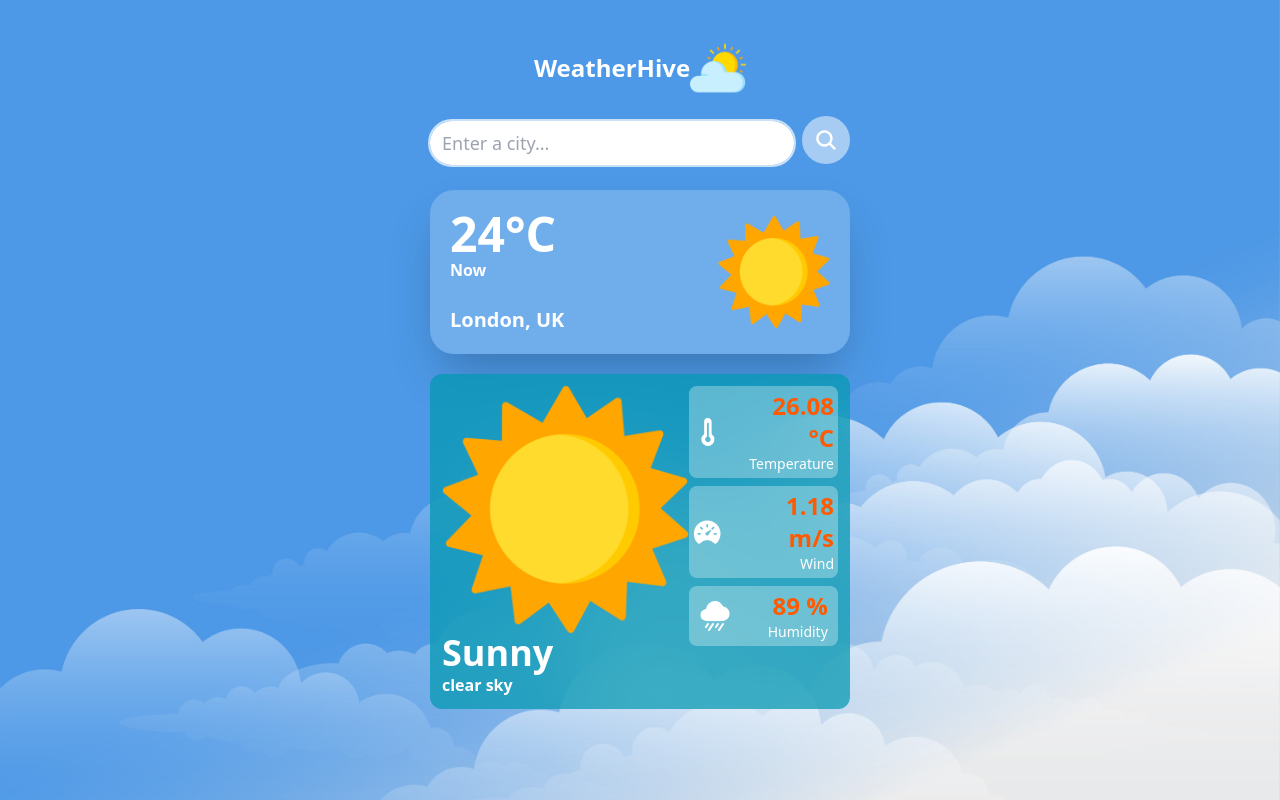
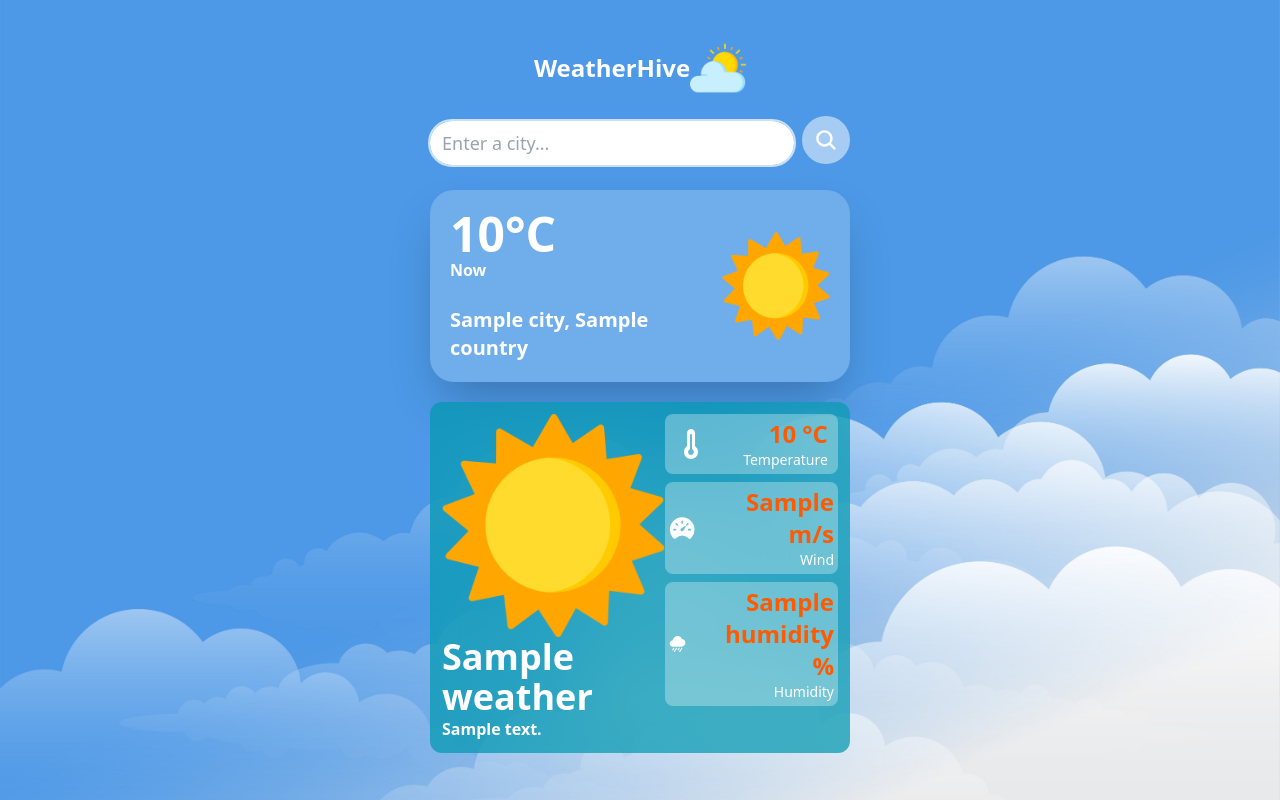
Before and after one commit to asileayuba/100-days-of-code, a Django app: template WeatherHive/WeatherHive/base/templates/index.html in a window 1280 px wide. Run offline with Django 5.2, Linux system fonts and the light colour scheme; the template is opened without the code that fills it: most values are stand-ins (such as "Sample title", 1, 10 or a date in 2020).

Commit message:
Day 18: Created a Weather App Called WeatherHive

```diff
--- a/WeatherHive/WeatherHive/base/templates/index.html
+++ b/WeatherHive/WeatherHive/base/templates/index.html
@@ -43,10 +43,10 @@
     >
       <div id="left" class="flex flex-col">
         <div id="top" class="mb-6">
-          <p class="font-bold text-5xl text-white">24°C</p>
+          <p class="font-bold text-5xl text-white">{{temperature}}°C</p>
           <p class="font-semibold text-md text-white">Now</p>
         </div>
-        <p class="font-semibold text-xl text-white">London, UK</p>
+        <p class="font-semibold text-xl text-white">{{city}}, {{country}}</p>
       </div>
       <div id="right" class="flex justify-end items-center">
         <img class="w-28 h-4w-28" src="{% static 'images/sunny1.png' %}" alt="" />
@@ -62,9 +62,9 @@
         <!-- Icon -->
         <img class="" src="{% static 'images/sunny1.png' %}" alt="weather icon" />
         <!-- Weather -->
-        <p class="font-bold text-4xl text-white">Sunny</p>
+        <p class="font-bold text-4xl text-white">{{weather}}</p>
         <!-- Description -->
-        <p class="font-semibold text-white">clear sky</p>
+        <p class="font-semibold text-white">{{weather_description}}</p>
       </div>
       <div id="right" class="w-1/2 flex-col space-y-2">
         <!-- Temperature -->
@@ -73,7 +73,7 @@
         >
           <ion-icon class="w-8 h-8 text-white" name="thermometer"></ion-icon>
           <div class="">
-            <p class="font-bold text-2xl text-right text-[#ff5a00]">26.08 °C</p>
+            <p class="font-bold text-2xl text-right text-[#ff5a00]">{{temperature}} °C</p>
             <p class="text-sm text-white text-right">Temperature</p>
           </div>
         </div>
@@ -83,7 +83,7 @@
         >
           <ion-icon class="w-8 h-8 text-white" name="speedometer"></ion-icon>
           <div class="">
-            <p class="font-bold text-2xl text-[#ff5a00] text-right">1.18 m/s</p>
+            <p class="font-bold text-2xl text-[#ff5a00] text-right">{{wind_speed}} m/s</p>
             <p class="text-sm text-white text-right">Wind</p>
           </div>
         </div>
@@ -93,7 +93,7 @@
         >
           <ion-icon class="w-8 h-8 text-white" name="rainy"></ion-icon>
           <div class="">
-            <p class="font-bold text-2xl text-[#ff5a00] text-right">89 %</p>
+            <p class="font-bold text-2xl text-[#ff5a00] text-right">{{humidity}} %</p>
             <p class="text-sm text-white text-right">Humidity</p>
           </div>
         </div>
```
Also changed, not shown: WeatherHive/WeatherHive/base/views.py (+22 -2 lines).
